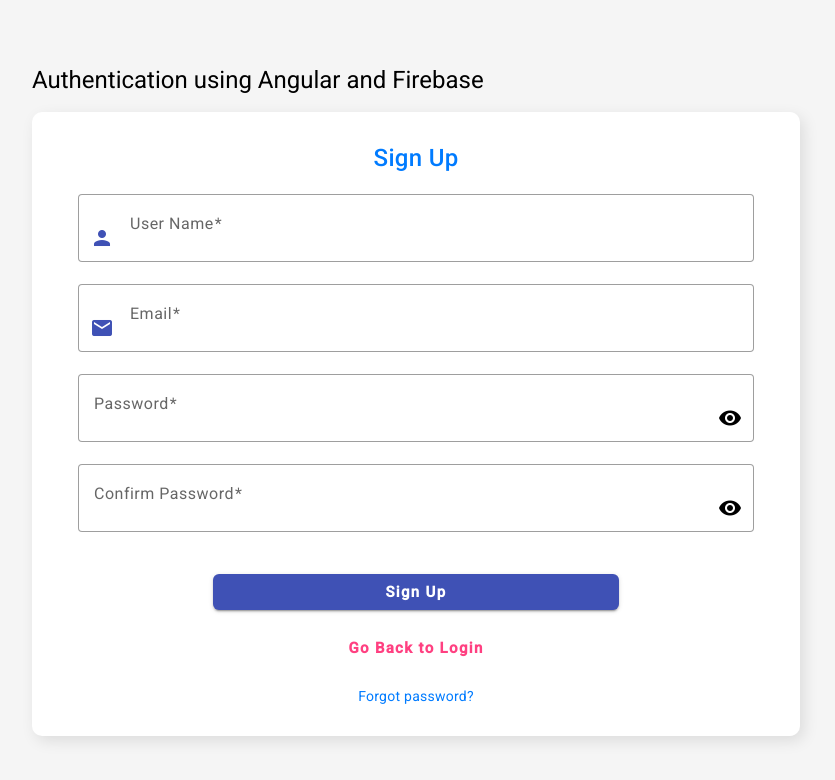
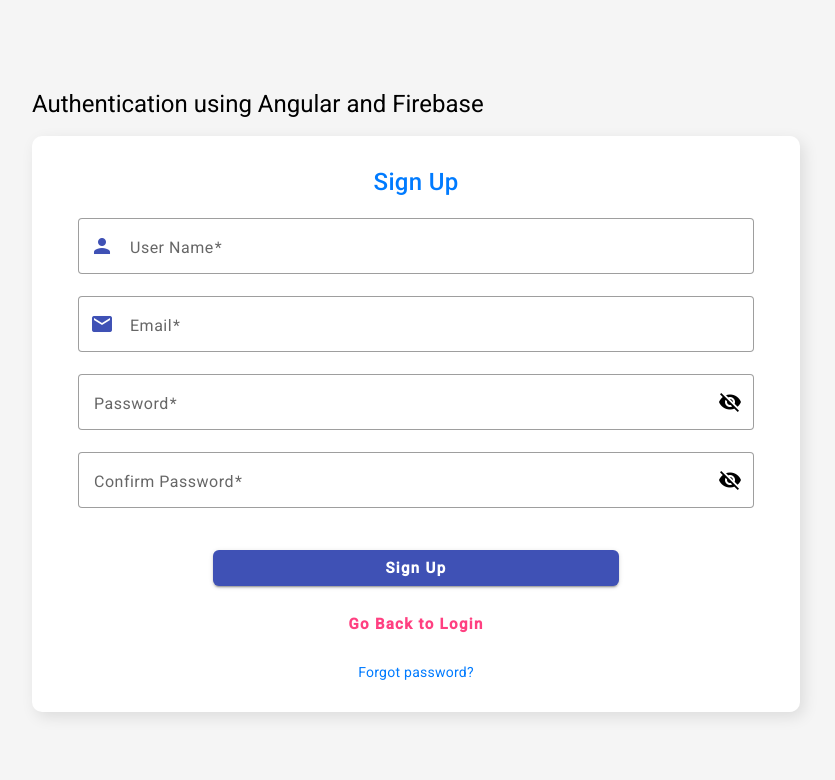
Before and after one commit to pktherock/Angular-Node-Auth, an Angular app: page /auth/login in a window 1280 px wide. Both pictures are taken after a click on the button "Sign Up". Shown: the top 780 px of the page, without its empty margins (224-1059 px from the left). Built offline with nearby package versions, Linux system fonts and the light colour scheme.

Commit message:
ui update

```diff
--- a/src/app/features/auth/components/delete-user/delete-user.component.html
+++ b/src/app/features/auth/components/delete-user/delete-user.component.html
@@ -15,18 +15,10 @@
             [type]="hidePassword ? 'password' : 'text'"
             required
           />
-          <button
-            mat-icon-button
-            matSuffix
-            type="button"
-            (click)="hidePassword = !hidePassword"
-            [attr.aria-label]="'Hide password'"
-            [attr.aria-pressed]="hidePassword"
-          >
-            <mat-icon>{{
-              hidePassword ? "visibility" : "visibility_off"
-            }}</mat-icon>
-          </button>
+
+          <mat-icon matSuffix (click)="hidePassword = !hidePassword">{{
+            hidePassword ? "visibility_off" : "visibility"
+          }}</mat-icon>
         </mat-form-field>
 
         <div class="button">
--- a/src/app/features/auth/components/forgot-password/forgot-password.component.html
+++ b/src/app/features/auth/components/forgot-password/forgot-password.component.html
@@ -8,9 +8,7 @@
         (ngSubmit)="onSendResetPasswordLinkBtnClick()"
       >
         <mat-form-field appearance="outline">
-          <button mat-icon-button matPrefix type="button" color="primary">
-            <mat-icon>email</mat-icon>
-          </button>
+          <mat-icon matPrefix color="primary">email</mat-icon>
           <mat-label>Email</mat-label>
           <input
             type="email"
--- a/src/app/features/auth/components/login/login.component.css
+++ b/src/app/features/auth/components/login/login.component.css
@@ -27,7 +27,7 @@
 
 mat-form-field {
   width: 100%;
-  font-size: 1.05rem;
+  /* font-size: 1.05rem; */
   font-weight: 500;
 }
 
--- a/src/app/features/auth/components/login/login.component.html
+++ b/src/app/features/auth/components/login/login.component.html
@@ -5,9 +5,7 @@
     <mat-card-content>
       <form [formGroup]="loginForm" (ngSubmit)="onLoginBtnClick()">
         <mat-form-field appearance="outline">
-          <button mat-icon-button matPrefix type="button" color="primary">
-            <mat-icon>email</mat-icon>
-          </button>
+          <mat-icon matPrefix color="primary">email</mat-icon>
           <mat-label>Email</mat-label>
           <input
             type="email"
@@ -29,18 +27,9 @@
             [type]="hidePassword ? 'password' : 'text'"
             required
           />
-          <button
-            mat-icon-button
-            matSuffix
-            type="button"
-            (click)="hidePassword = !hidePassword"
-            [attr.aria-label]="'Hide password'"
-            [attr.aria-pressed]="hidePassword"
-          >
-            <mat-icon>{{
-              hidePassword ? "visibility" : "visibility_off"
-            }}</mat-icon>
-          </button>
+          <mat-icon matSuffix (click)="hidePassword = !hidePassword">{{
+            hidePassword ? "visibility_off" : "visibility"
+          }}</mat-icon>
         </mat-form-field>
 
         <div class="buttons">
--- a/src/app/features/auth/components/sign-up/sign-up.component.html
+++ b/src/app/features/auth/components/sign-up/sign-up.component.html
@@ -5,9 +5,7 @@
     <mat-card-content>
       <form [formGroup]="signUpForm" (ngSubmit)="onSignUpBtnClick()">
         <mat-form-field appearance="outline">
-          <button mat-icon-button matPrefix type="button" color="primary">
-            <mat-icon>person</mat-icon>
-          </button>
+          <mat-icon matPrefix color="primary">person</mat-icon>
           <mat-label>User Name</mat-label>
           <input
             type="text"
@@ -18,9 +16,7 @@
           />
         </mat-form-field>
         <mat-form-field appearance="outline">
-          <button mat-icon-button matPrefix type="button" color="primary">
-            <mat-icon>email</mat-icon>
-          </button>
+          <mat-icon matPrefix color="primary">email</mat-icon>
           <mat-label>Email</mat-label>
           <input
             type="email"
@@ -42,18 +38,10 @@
             [type]="hidePassword ? 'password' : 'text'"
             required
           />
-          <button
-            mat-icon-button
-            matSuffix
-            type="button"
-            (click)="hidePassword = !hidePassword"
-            [attr.aria-label]="'Hide password'"
-            [attr.aria-pressed]="hidePassword"
-          >
-            <mat-icon>{{
-              hidePassword ? "visibility" : "visibility_off"
-            }}</mat-icon>
-          </button>
+
+          <mat-icon matSuffix (click)="hidePassword = !hidePassword">{{
+            hidePassword ? "visibility_off" : "visibility"
+          }}</mat-icon>
         </mat-form-field>
 
         <mat-form-field appearance="outline">
@@ -67,18 +55,9 @@
             [type]="hidePassword ? 'password' : 'text'"
             required
           />
-          <button
-            mat-icon-button
-            matSuffix
-            type="button"
-            (click)="hidePassword = !hidePassword"
-            [attr.aria-label]="'Hide password'"
-            [attr.aria-pressed]="hidePassword"
-          >
-            <mat-icon>{{
-              hidePassword ? "visibility" : "visibility_off"
-            }}</mat-icon>
-          </button>
+          <mat-icon matSuffix (click)="hidePassword = !hidePassword">{{
+            hidePassword ? "visibility_off" : "visibility"
+          }}</mat-icon>
         </mat-form-field>
 
         <div class="buttons">
--- a/src/app/features/auth/components/update-email/update-email.component.html
+++ b/src/app/features/auth/components/update-email/update-email.component.html
@@ -5,9 +5,7 @@
     <mat-card-content>
       <form [formGroup]="updateEmailForm" (ngSubmit)="onUpdateEmailBtnClick()">
         <mat-form-field appearance="outline">
-          <button mat-icon-button matPrefix type="button" color="primary">
-            <mat-icon>email</mat-icon>
-          </button>
+          <mat-icon matPrefix color="primary">email</mat-icon>
           <mat-label>Email</mat-label>
           <input
             type="email"
@@ -29,18 +27,10 @@
             [type]="hidePassword ? 'password' : 'text'"
             required
           />
-          <button
-            mat-icon-button
-            matSuffix
-            type="button"
-            (click)="hidePassword = !hidePassword"
-            [attr.aria-label]="'Hide password'"
-            [attr.aria-pressed]="hidePassword"
-          >
-            <mat-icon>{{
-              hidePassword ? "visibility" : "visibility_off"
-            }}</mat-icon>
-          </button>
+
+          <mat-icon matSuffix (click)="hidePassword = !hidePassword">{{
+            hidePassword ? "visibility_off" : "visibility"
+          }}</mat-icon>
         </mat-form-field>
 
         <div class="button">
--- a/src/app/features/auth/components/update-password/update-password.component.html
+++ b/src/app/features/auth/components/update-password/update-password.component.html
@@ -18,18 +18,10 @@
             [type]="hideOldPassword ? 'password' : 'text'"
             required
           />
-          <button
-            mat-icon-button
-            matSuffix
-            type="button"
-            (click)="hideOldPassword = !hideOldPassword"
-            [attr.aria-label]="'Hide password'"
-            [attr.aria-pressed]="hideOldPassword"
-          >
-            <mat-icon>{{
-              hideOldPassword ? "visibility" : "visibility_off"
-            }}</mat-icon>
-          </button>
+
+          <mat-icon matSuffix (click)="hideOldPassword = !hideOldPassword">{{
+            hideOldPassword ? "visibility_off" : "visibility"
+          }}</mat-icon>
         </mat-form-field>
 
         <mat-form-field appearance="outline">
@@ -43,23 +35,12 @@
             [type]="hidePassword ? 'password' : 'text'"
             required
           />
-          <button
-            mat-icon-button
-            matSuffix
-            type="button"
-            (click)="hidePassword = !hidePassword"
-            [attr.aria-label]="'Hide password'"
-            [attr.aria-pressed]="hidePassword"
-          >
-            <mat-icon>{{
-              hidePassword ? "visibility" : "visibility_off"
-            }}</mat-icon>
-          </button>
+          <mat-icon matSuffix (click)="hidePassword = !hidePassword">{{
+            hidePassword ? "visibility_off" : "visibility"
+          }}</mat-icon>
         </mat-form-field>
-
         <mat-form-field appearance="outline">
           <mat-label>Confirm New Password</mat-label>
-
           <input
             type="password"
             matInput
@@ -68,20 +49,10 @@
             [type]="hidePassword ? 'password' : 'text'"
             required
           />
-          <button
-            mat-icon-button
-            matSuffix
-            type="button"
-            (click)="hidePassword = !hidePassword"
-            [attr.aria-label]="'Hide password'"
-            [attr.aria-pressed]="hidePassword"
-          >
-            <mat-icon>{{
-              hidePassword ? "visibility" : "visibility_off"
-            }}</mat-icon>
-          </button>
+          <mat-icon matSuffix (click)="hidePassword = !hidePassword">{{
+            hidePassword ? "visibility_off" : "visibility"
+          }}</mat-icon>
         </mat-form-field>
-
         <div class="button">
           <button
             mat-stroked-button
```
